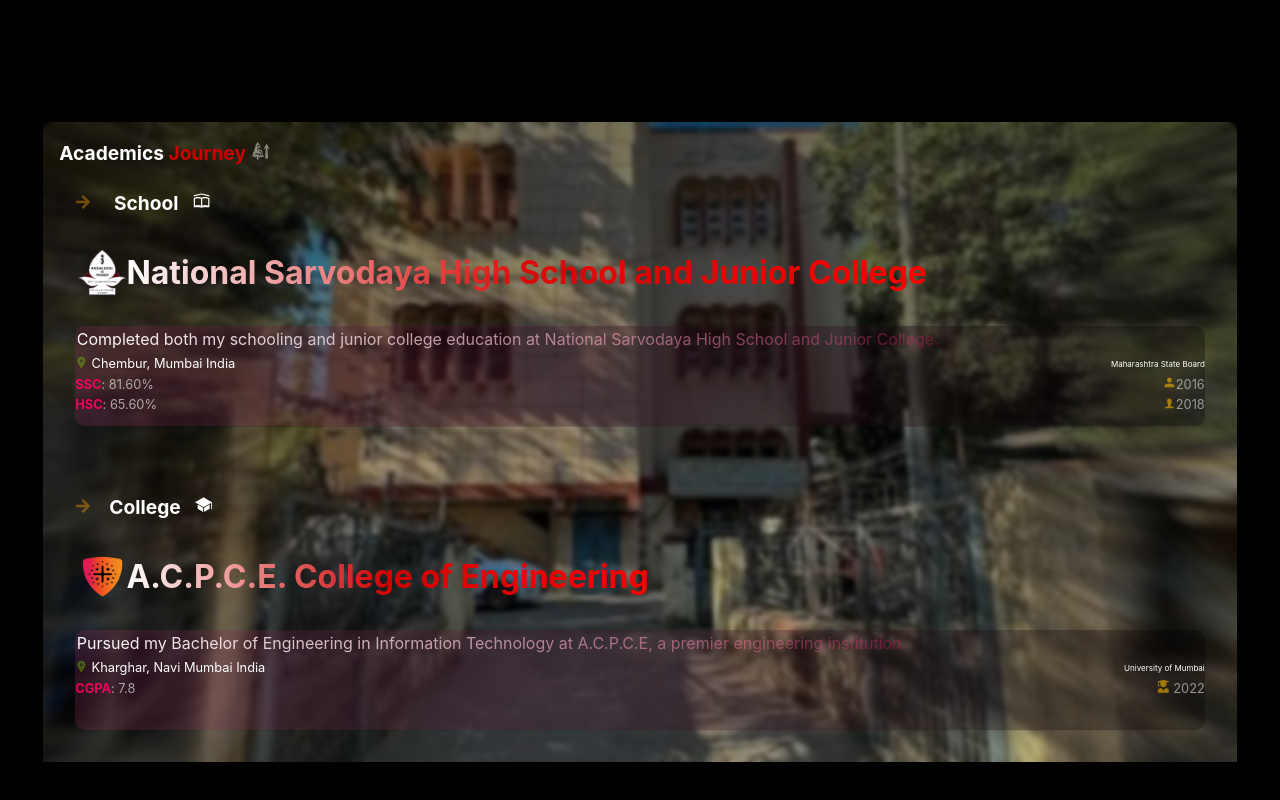
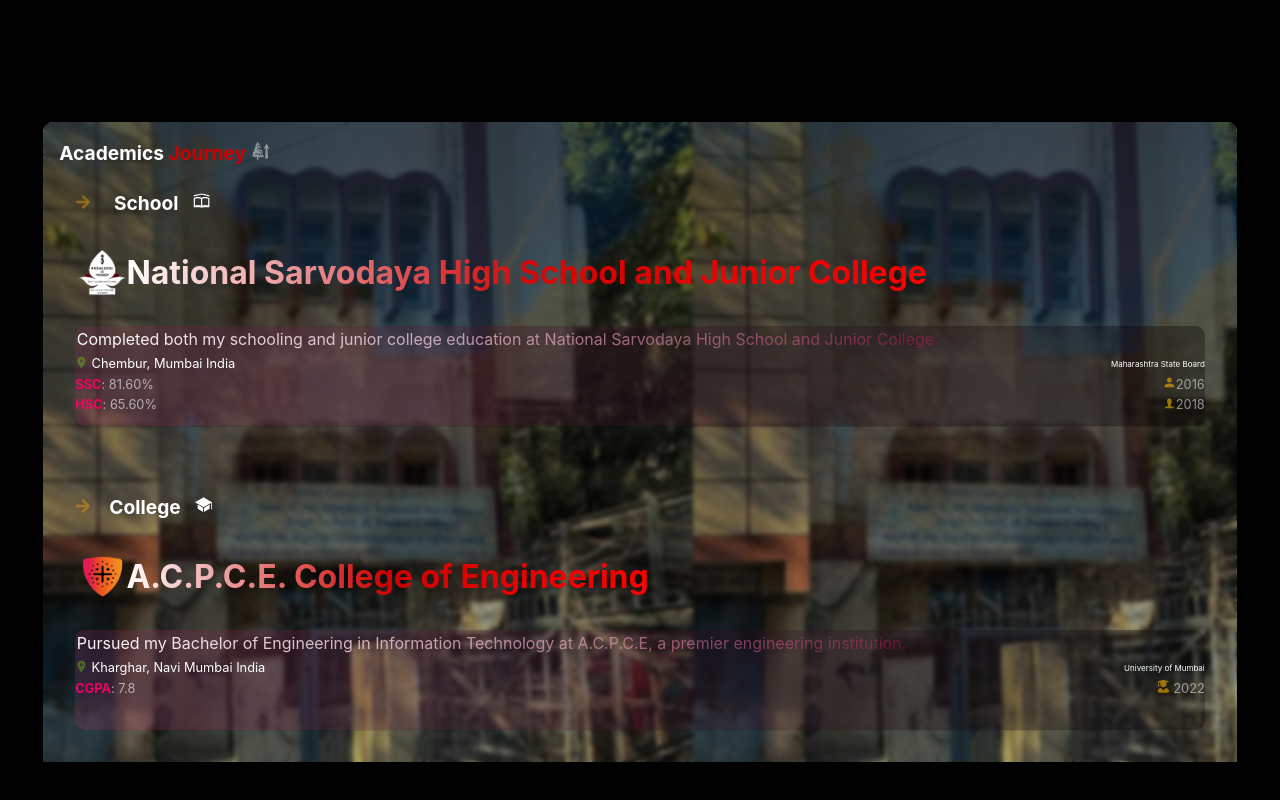
Before and after one commit to sidhheshwer/sidban-portfolio, a React (Create React App) app: page / in a window 1280 px wide. Shown: the part 620-1420 px from the top of the page. Built offline with nearby package versions, Linux system fonts and the light colour scheme.

Commit message:
restructured the image path extentions3

```diff
--- a/src/stylesheets/academic.css
+++ b/src/stylesheets/academic.css
@@ -13,9 +13,11 @@
     opacity: 1;
     background: url('/public/images/nat4.png');
     background-size: cover;
-    background-repeat: no-repeat;
+    background-repeat:no-repeat;
     background-position:center;
-
+      animation: backgroundImageChange 20s infinite alternate;
+    transition: 0.9s  ease-in-out ;
+    overflow: hidden;
 }
 .acadamics-head-logo{
     color: rgba(255, 255, 255, 0.465);
```
